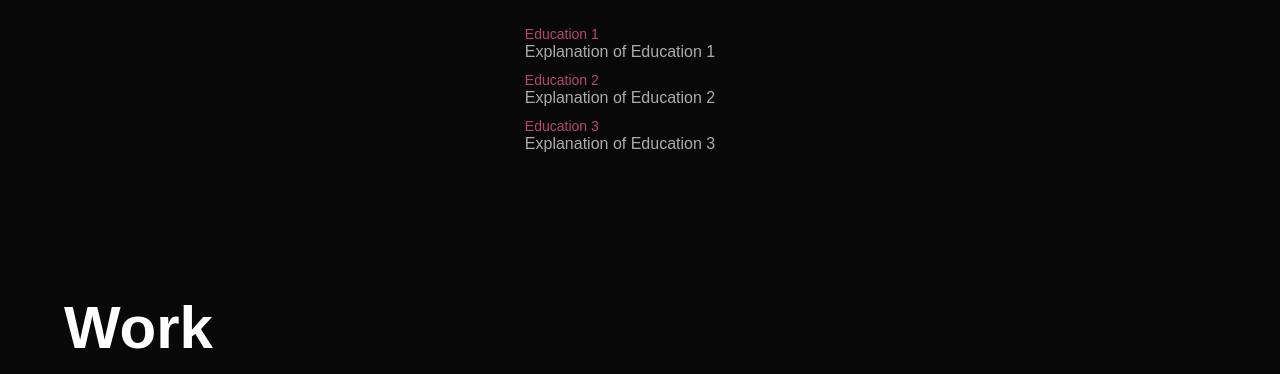
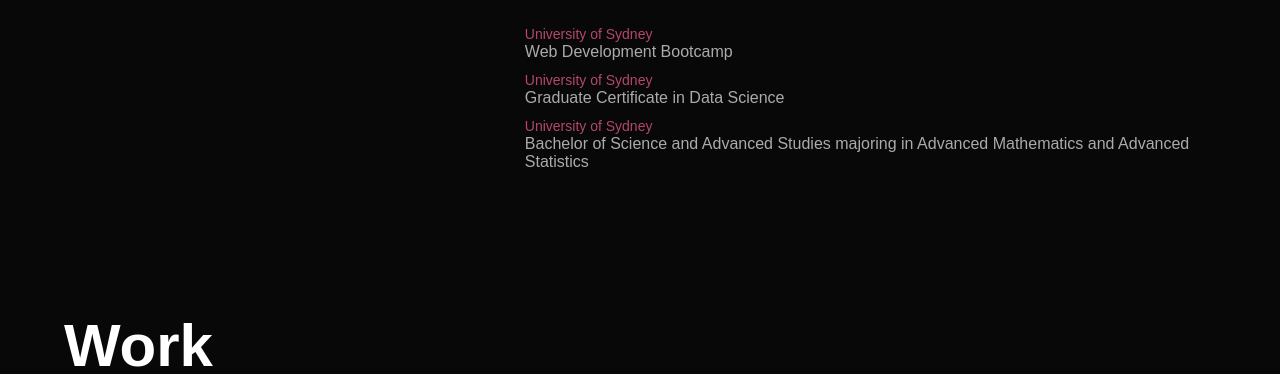
Before and after one commit to Yukitoshi12345/Yukitoshi-Portfolio, a plain HTML site: page index.html in a window 1280 px wide. Both pictures are taken after a click on the element "Education". Shown: the part 1195-1569 px from the top of the page. Drawn offline with Linux system fonts and the light colour scheme.

Commit message:
added description in tab contents

```diff
--- a/index.html
+++ b/index.html
@@ -68,16 +68,17 @@
             </section>
             <section class = "tab-contents" id = "education">
                 <ul>
-                    <li><span>Education 1</span><br>Explanation of Education 1</li>
-                    <li><span>Education 2</span><br>Explanation of Education 2</li>
-                    <li><span>Education 3</span><br>Explanation of Education 3</li>
+                    <li><span>University of Sydney</span><br>Web Development Bootcamp</li>
+                    <li><span>University of Sydney</span><br>Graduate Certificate in Data Science</li>
+                    <li><span>University of Sydney</span><br>Bachelor of Science and Advanced Studies majoring in Advanced Mathematics and Advanced Statistics</li>
                 </ul>
             </section>
             <section class = "tab-contents" id = "experience">
                 <ul>
-                    <li><span>Experience 1</span><br>Explanation of Experience 1</li>
-                    <li><span>Experience 2</span><br>Explanation of Experience 2</li>
-                    <li><span>Experience 3</span><br>Explanation of Experience 3</li>
+                    <li><span>University of Sydney Union</span><br>Administration, Retail Assistant</li>
+                    <li><span>Code Camp</span><br>Head Teacher, After School Facilitator</li>
+                    <li><span>Hyper Karting</span><br>Supervisor, Front Desk, Race Coordinator, Kids Track Facilitator</li>
+                    <li><span>Connect Education</span><br>Author, Teacher</li>
                 </ul>
             </section>
             <section class = "tab-contents" id = "society-experience">
```
Also changed, not shown: 1 other file.
